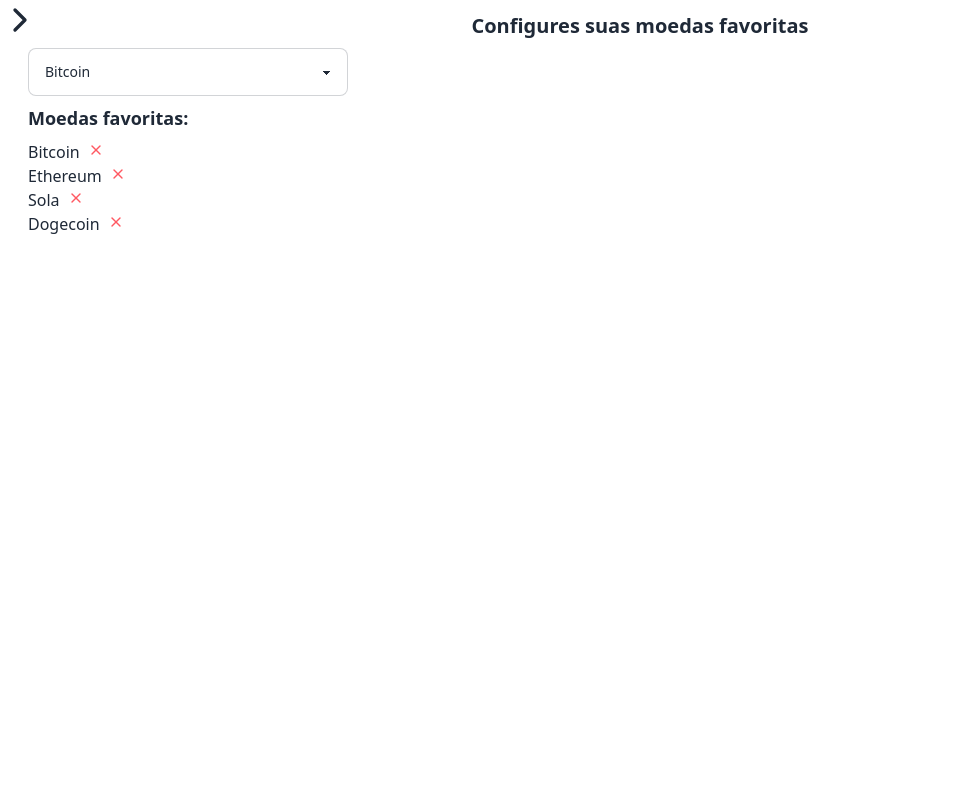
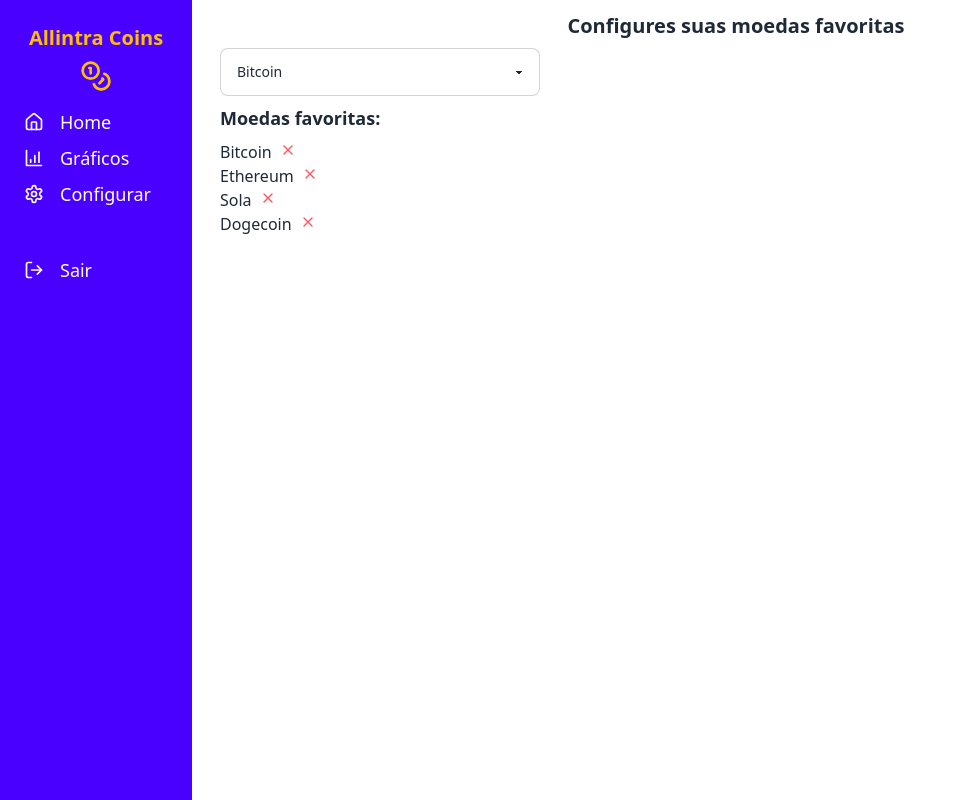
Before and after one commit to RomuloOliveira94/allintra-coins, a React (Vite) app: page /config in a window 1280 px wide. Shown: the whole page, without its empty margins (0-954 px from the left). Built offline with nearby package versions, Linux system fonts and the light colour scheme.

Commit message:
#fix navbar for desktop

```diff
--- a/src/components/SideNav.tsx
+++ b/src/components/SideNav.tsx
@@ -7,14 +7,23 @@
   Settings,
   X,
 } from "lucide-react";
-import { useState } from "react";
+import { useEffect, useState } from "react";
 import { Link } from "react-router-dom";
 
 const SideNav = () => {
-  const [isOpen, setIsOpen] = useState(false);
+  const [isOpen, setIsOpen] = useState(true);
+  const [isMobile, setIsMobile] = useState(false);
+
+  useEffect(() => {
+    if (window.innerWidth < 1024) {
+      setIsMobile(true);
+      setIsOpen(false);
+    }
+  }, []);
 
   return (
-    <div className="fixed h-full">
+    <div>
+      {isMobile && (
         <button
           className={
             isOpen
@@ -29,10 +38,11 @@
             <ChevronRight size={40} />
           )}
         </button>
+      )}
 
       {isOpen && (
-        <header className="items-center bg-slate-500 p-3 xl:min-w-[15vw] relative h-full min-w-[50vw]">
-          <h1 className="text-xl text-warning font-bold text-center my-6 flex flex-col items-center gap-2">
+        <header className="items-center bg-primary p-6 xl:min-w-[15vw] relative h-full min-w-[50vw]">
+          <h1 className="text-xl text-warning font-bold text-center flex flex-col items-center gap-2 mb-4">
             Allintra Coins{" "}
             <span>
               <Coins size={32} className="text-warning" />
@@ -41,7 +51,9 @@
           <nav>
             <ul
               className="flex flex-col  gap-2 w-full text-lg"
-              onClick={() => setIsOpen(!isOpen)}
+              onClick={() => {
+                isMobile && setIsOpen(false);
+              }}
             >
               <li>
                 <Link to={"/"} className="text-white flex gap-4 items-center">
```
Lines whose indentation alone changed are shown as unchanged.
